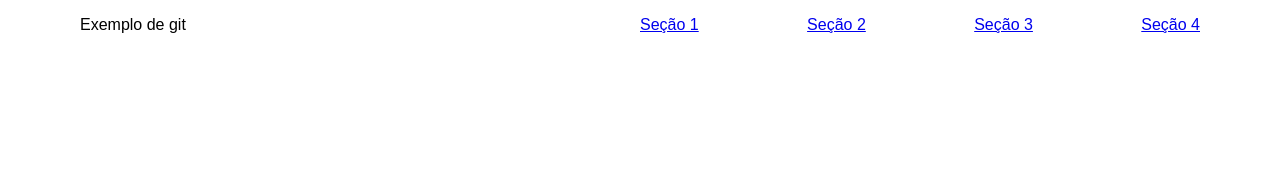
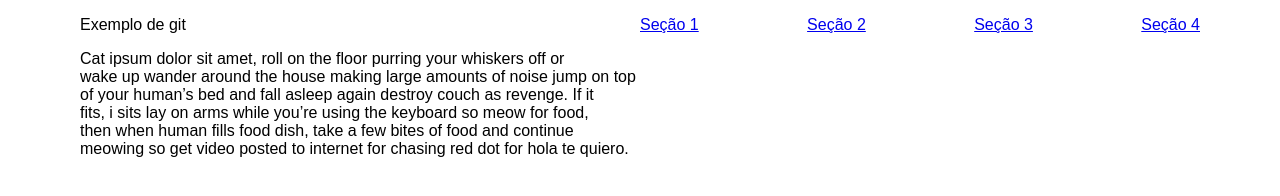
Before and after one commit to AlexiaGabriellyUSJT/exemplo-git, a plain HTML site: page index.html in a window 1280 px wide. Drawn offline with Linux system fonts and the light colour scheme.

Commit message:
Cat ipsum

```diff
--- a/index.html
+++ b/index.html
@@ -21,6 +21,18 @@
     <section id="secao1"></section>
     <section id="secao2"></section>
     <section id="secao3"></section>
-    <section id="secao4"></section>
+    <section id="#secao4">
+        Cat ipsum dolor sit amet, roll on the floor purring your whiskers off or
+        <br>
+        wake up wander around the house making large amounts of noise jump on top
+        <br>
+        of your human’s bed and fall asleep again destroy couch as revenge. If it
+        <br>
+        fits, i sits lay on arms while you’re using the keyboard so meow for food,
+        <br>
+        then when human fills food dish, take a few bites of food and continue
+        <br>
+        meowing so get video posted to internet for chasing red dot for hola te quiero.
+    </section>
 </body>
 </html>
```
